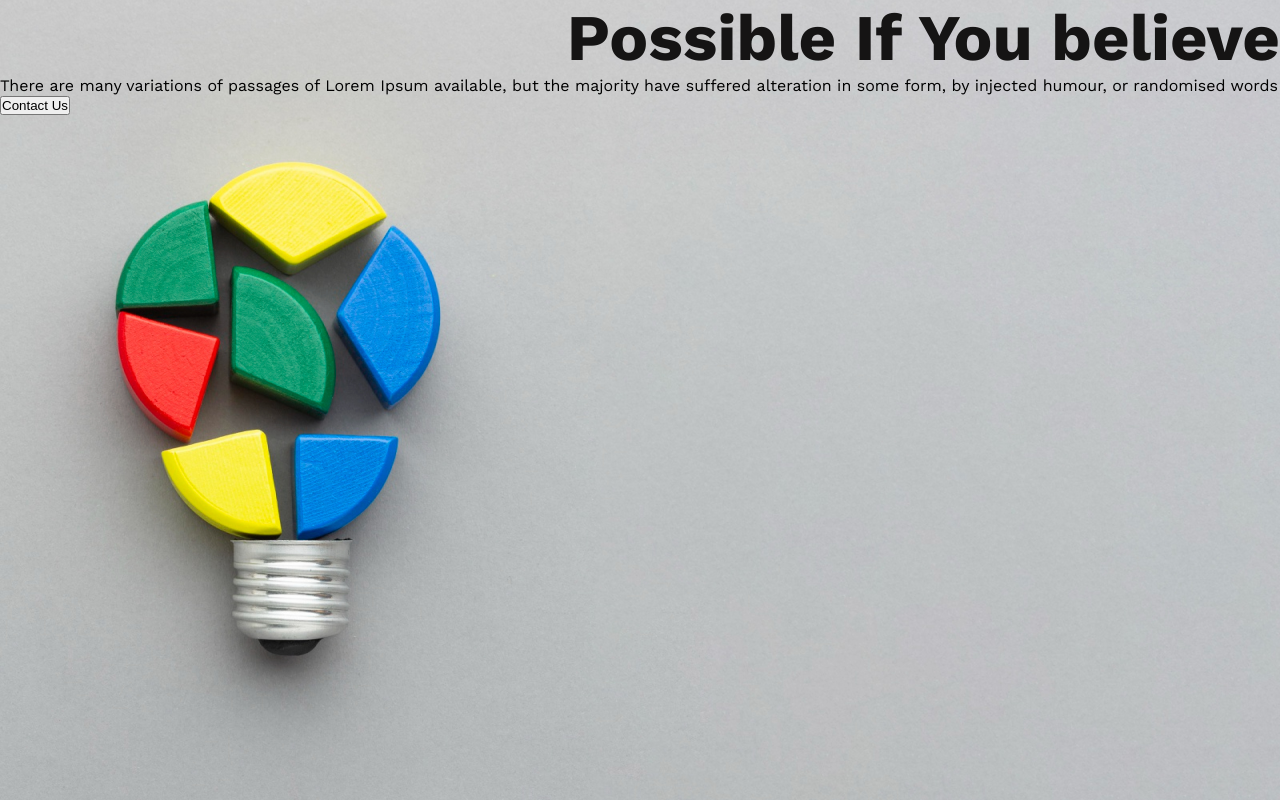
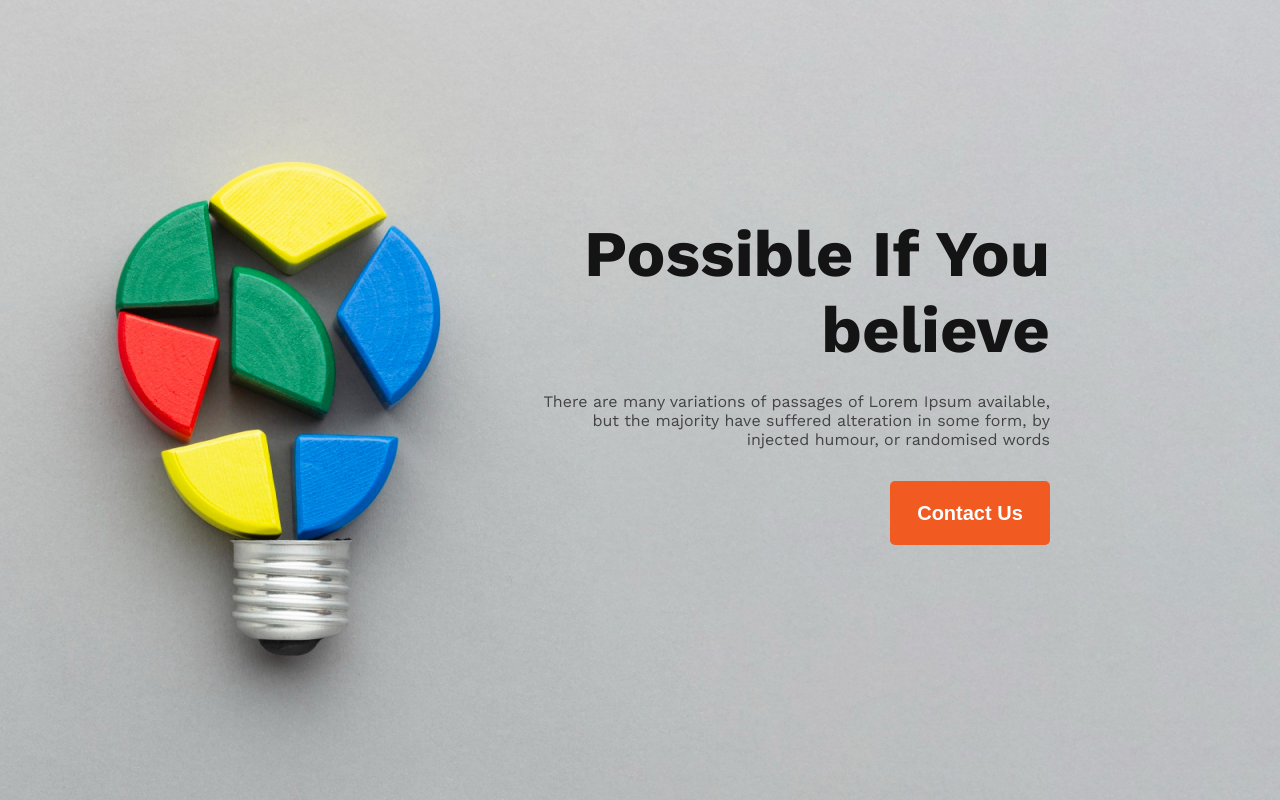
Before and after one commit to Akm-Azad/Web-Dev25, a plain HTML site: page index.html in a window 1280 px wide. Shown: the top 800 px of the page. Drawn offline with nearby package versions, Linux system fonts and the light colour scheme.

Commit message:
completed header part

```diff
--- a/index.html
+++ b/index.html
@@ -13,15 +13,26 @@
 </head>
 <body>
     <header>
-      <div class="header">
-        <h2 class="header-title">Possible If You believe</h2>
+
+        <div class="header-container">
+            <h2 class="header-title">Possible If You believe</h2>
         <p class="header-content">There are many variations of passages of Lorem Ipsum available, but the majority have suffered alteration in some form, by injected humour, or randomised words</p>
         <button class="btn-primary">Contact Us</button>
-      </div>
+        </div>
+
 
     </header>
 
     <main>
+        <section class="intro">
+<img src="images/person.png" alt="a person">
+<div class="intro-container">
+    <h3 class="intro-title">My failures of previous year</h3>
+    <p class="intro-content">Contrary to popular belief, Lorem Ipsum is not simply random text. It has roots in a piece of classical Latin literature from 45 BC, making it over 2000 years old. Richard McClintock.</p>
+
+</div>
+
+        </section>
 
     </main>
 
--- a/style.css
+++ b/style.css
@@ -5,14 +5,48 @@
 body{
     font-family: 'Work Sans', sans-serif;
 }
-.header{
+header{
 background-image: url(images/banner/banner2.png);
 background-repeat: no-repeat;
 height: 809px;
+}
+.header-container{
+    width: 525px;
+    float: right;
+    margin-right: 230px;
+    margin-top:216px ;
+
+}
+
+.header-container .btn-primary{
+    float: right;
+
 }
 .header-title{
     color:#151414;
     text-align: right;
     font-size: 65px;
     font-weight: 700;
+    margin-bottom: 24px;
+
     }
+  .header-content{
+    color:#444343;
+    text-align: right;
+    font-size: 16px;
+    font-weight: 400;
+    margin-bottom: 32px;
+
+
+ }
+ .btn-primary{
+    width: 160px;
+    height: 64px;
+    border-radius: 5px;
+    background: #F15B22;
+    color: #FFF;
+    text-align: center;
+    font-size: 20px;
+    font-weight: 600;
+    border: 0;
+ }
```
